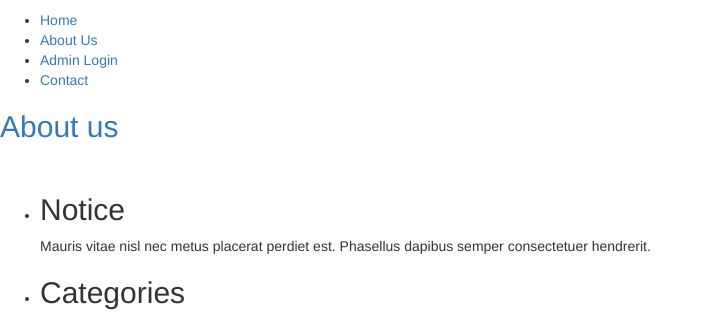
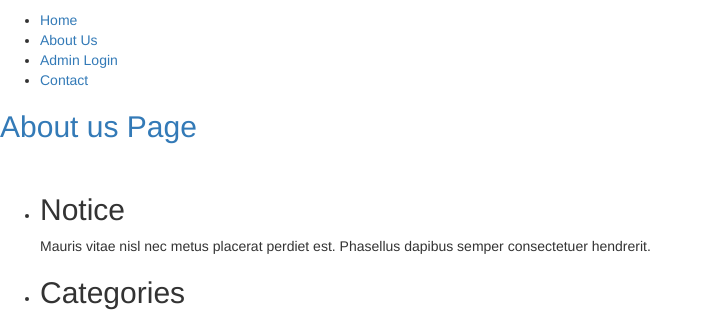
Before and after one commit to amitssawarkar/HR_ERP_System, a Flask app: page /about in a window 1280 px wide. Shown: the part 90-404 px from the top of the page, without its empty margins (0-713 px from the left). Run offline with Flask 3, Linux system fonts and the light colour scheme; some libraries are stand-ins or nearby versions.

Commit message:
Changes Heading part of about us and contact us

```diff
--- a/templates/aboutus.html
+++ b/templates/aboutus.html
@@ -7,7 +7,7 @@
 				<div id="page-content">
 					<div id="content">
 						<div class="post">
-							<h2 class="title"><a href="#">About us</a></h2>
+							<h2 class="title"><a href="#">About us Page</a></h2>
 
 						</div>
 
--- a/templates/contactus.html
+++ b/templates/contactus.html
@@ -7,7 +7,7 @@
 				<div id="page-content">
 					<div id="content">
 						<div class="post">
-							<h2 class="title"><a href="#">Contact us</a></h2>
+							<h2 class="title"><a href="#">Contact us Page</a></h2>
 
 						</div>
 
```
